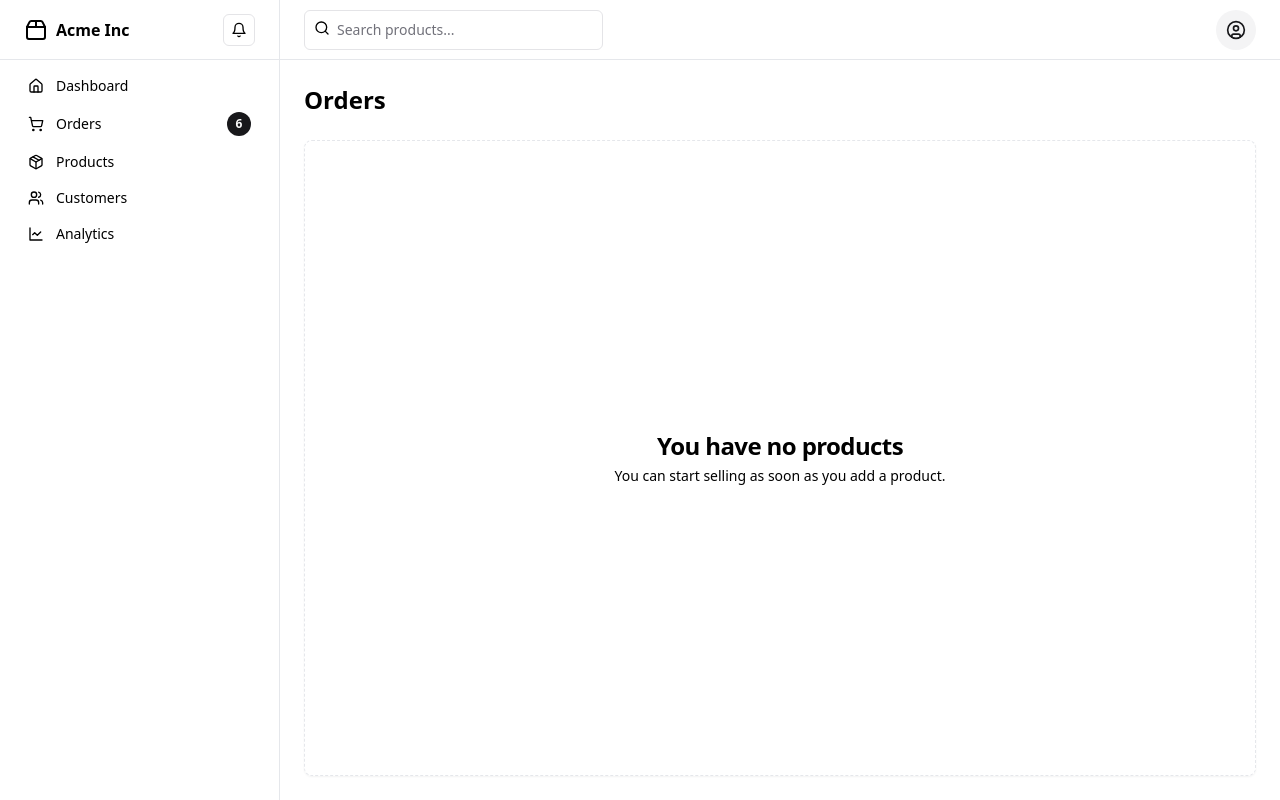
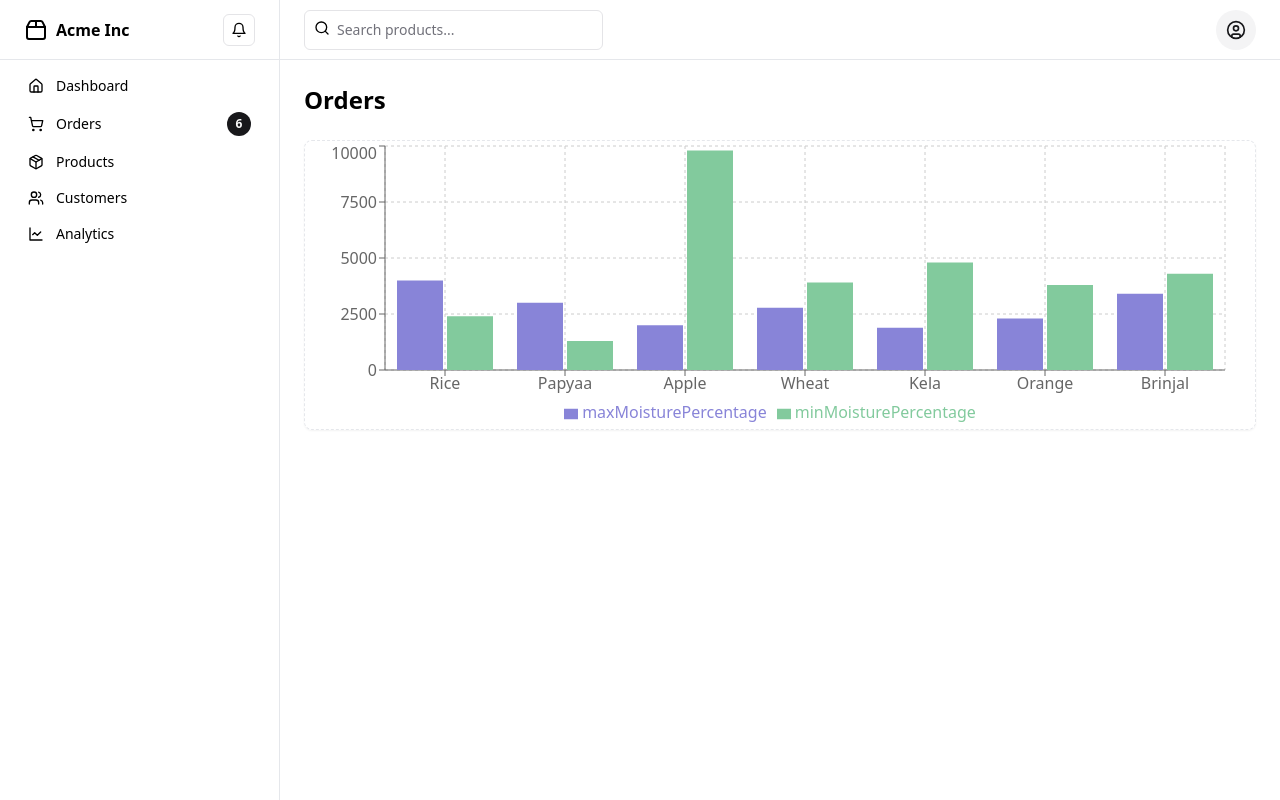
Before and after one commit to Sahil1gupta/Dashboard, a React (Vite) app: page /orders in a window 1280 px wide. Built offline with nearby package versions, Linux system fonts and the light colour scheme.

Commit message:
sample bar chart

```diff
--- a/package.json
+++ b/package.json
@@ -21,6 +21,7 @@
     "react-dom": "^18.2.0",
     "react-redux": "^9.1.0",
     "react-router-dom": "^6.22.3",
+    "recharts": "^2.12.3",
     "tailwind-merge": "^2.2.2",
     "tailwindcss-animate": "^1.0.7"
   },
--- a/src/components/MyComponents/dashboard/Orders.jsx
+++ b/src/components/MyComponents/dashboard/Orders.jsx
@@ -1,4 +1,5 @@
 import React from 'react'
+import Barchart from './charts/Barchart'
 
 function Orders() {
   return (
@@ -7,14 +8,10 @@ function Orders() {
     <div className="flex items-center">
       <h1 className="text-lg font-semibold md:text-2xl">Orders</h1>
     </div>
-    <div className="flex flex-1 items-center justify-center rounded-lg border border-dashed shadow-sm">
-      <div className="flex flex-col items-center gap-1 text-center">
-        <h3 className="text-2xl font-bold tracking-tight">
-          You have no products
-        </h3>
-        <p className="text-sm text-muted-foreground">
-          You can start selling as soon as you add a product.
-        </p>
+    <div className="flex flex-col  rounded-lg border border-dashed shadow-sm">
+      <div>
+
+        <Barchart/>
 
       </div>
     </div>
--- /dev/null
+++ b/src/components/MyComponents/dashboard/charts/Barchart.jsx
@@ -0,0 +1,76 @@
+import React from 'react'
+import { BarChart, Bar, Rectangle, XAxis, YAxis, CartesianGrid, Tooltip, Legend, ResponsiveContainer } from 'recharts';
+
+function Barchart() {
+    const data = [
+        {
+          crop: 'Rice',
+          maxMoisturePercentage: 4000,
+          minMoisturePercentage: 2400,
+
+        },
+        {
+          crop: 'Papyaa',
+          maxMoisturePercentage: 3000,
+          minMoisturePercentage: 1300,
+
+        },
+        {
+          crop: 'Apple',
+          maxMoisturePercentage: 2000,
+          minMoisturePercentage: 9800,
+
+        },
+        {
+          crop: 'Wheat',
+          maxMoisturePercentage: 2780,
+          minMoisturePercentage: 3908,
+
+        },
+        {
+          crop: 'Kela',
+          maxMoisturePercentage: 1890,
+          minMoisturePercentage: 4800,
+
+        },
+        {
+          crop: 'Orange',
+          maxMoisturePercentage: 2300,
+          minMoisturePercentage: 3800,
+
+        },
+        {
+          crop: 'Brinjal',
+          maxMoisturePercentage: 3400,
+          minMoisturePercentage: 4300,
+
+        },
+      ];
+  return (
+    <div className="w-full h-72">
+
+    <ResponsiveContainer width="100%" height="100%">
+    <BarChart
+      width={500}
+      height={300}
+      data={data}
+      margin={{
+        top: 5,
+        right: 30,
+        left: 20,
+        bottom: 5,
+      }}
+    >
+      <CartesianGrid strokeDasharray="3 3" />
+      <XAxis dataKey="crop" />
+      <YAxis />
+      <Tooltip />
+      <Legend />
+      <Bar dataKey="maxMoisturePercentage" fill="#8884d8" activeBar={<Rectangle fill="pink" stroke="blue" />} />
+      <Bar dataKey="minMoisturePercentage" fill="#82ca9d" activeBar={<Rectangle fill="gold" stroke="purple" />} />
+    </BarChart>
+  </ResponsiveContainer>  </div>
+  )
+}
+
+export default Barchart
```
Also changed, not shown: 1 other file (tests, documents, lock files or other folders).
